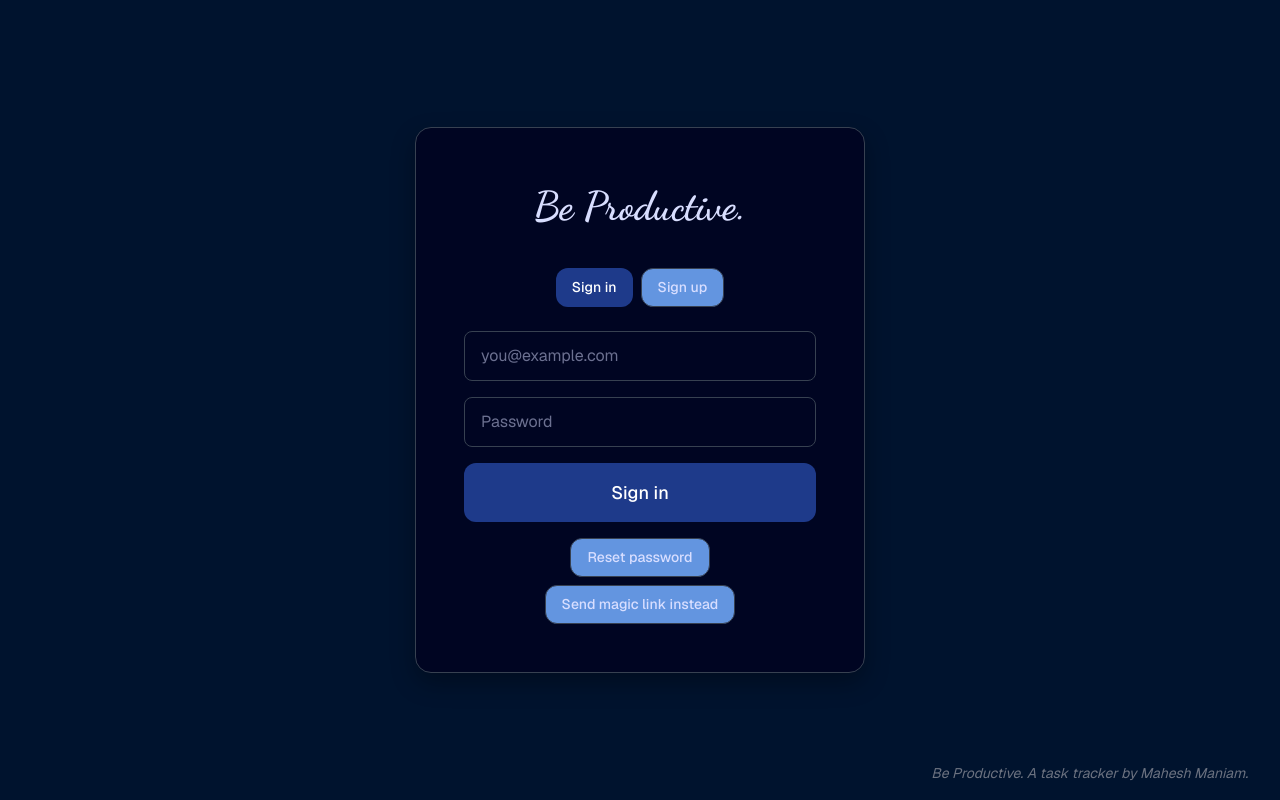
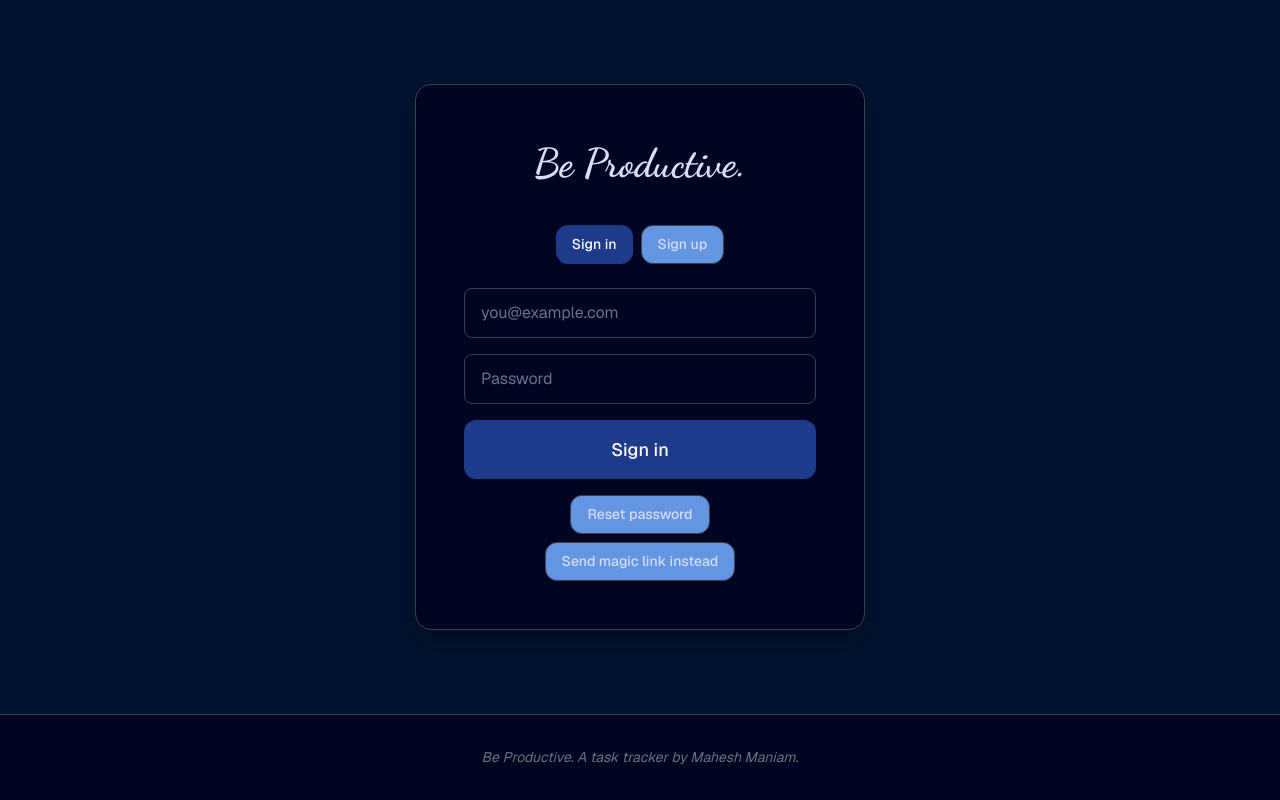
Before and after one commit to maheshwvr/task-tracker, a Next.js app: page / in a window 1280 px wide. Built offline with nearby package versions, Linux system fonts and the light colour scheme; no server answers.

Commit message:
feat: sticky header and proper footer

```diff
--- a/src/app/globals.css
+++ b/src/app/globals.css
@@ -31,20 +31,21 @@ body {
   width: 100%;
   padding: 0;
   position: relative;
+  display: flex;
+  flex-direction: column;
 }
 
 .content-wrapper {
   width: 100%;
   background: var(--page-background);
   padding: 2rem;
-  min-height: 100vh;
 }
 
 .centered-auth {
   display: flex;
   align-items: center;
   justify-content: center;
-  min-height: 100vh;
+  flex: 1;
   padding: 2rem;
 }
 
@@ -257,18 +258,27 @@ body {
   100% { transform: scale(1); }
 }
 
+/* Header styles */
+.sticky-header {
+  position: sticky;
+  top: 0;
+  z-index: 1000;
+  background: var(--secondary);
+  border-bottom: 1px solid var(--border);
+  box-shadow: 0 2px 4px rgba(0, 0, 0, 0.1);
+}
+
 /* Footer styles */
 .page-footer {
-  position: fixed;
-  bottom: 0;
-  right: 0;
-  padding: 1rem 2rem;
-  z-index: 1000;
+  background: var(--background);
+  border-top: 1px solid var(--border);
+  margin-top: auto;
+  padding: 2rem;
+  text-align: center;
 }
 
 .footer-content {
   color: var(--muted);
   font-size: 0.875rem;
   font-style: italic;
-  text-align: right;
 }
--- a/src/components/AuthGate.tsx
+++ b/src/components/AuthGate.tsx
@@ -72,7 +72,7 @@ export default function AuthGate({ children }: Props) {
   if (!isAuthed) {
     return (
       <div className="app-container">
-        <div className="content-wrapper centered-auth">
+        <main className="content-wrapper centered-auth">
           <div className="auth-form-container">
             <h1 className="heading-primary">Be Productive.</h1>
 
@@ -157,7 +157,7 @@ export default function AuthGate({ children }: Props) {
             </div>
           )}
           </div>
-        </div>
+        </main>
 
         {/* Footer */}
         <footer className="page-footer">
@@ -170,14 +170,12 @@ export default function AuthGate({ children }: Props) {
   }
 
   return (
-    <div>
-      <header style={{
+    <div className="app-container">
+      <header className="sticky-header" style={{
         display:'flex',
         justifyContent:'space-between',
         alignItems: 'center',
-        padding:'1rem 2rem',
-        backgroundColor: 'var(--secondary)',
-        borderBottom: '1px solid var(--border)'
+        padding:'1rem 2rem'
       }}>
         <h2 className="heading-secondary" style={{
           margin: 0,
@@ -191,7 +189,10 @@ export default function AuthGate({ children }: Props) {
           size="small"
         />
       </header>
-      {children}
+
+      <main style={{ flex: 1 }}>
+        {children}
+      </main>
 
       {/* Footer */}
       <footer className="page-footer">
--- a/src/components/TaskApp.tsx
+++ b/src/components/TaskApp.tsx
@@ -169,7 +169,6 @@ export default function TaskApp() {
 
 
   return (
-    <div className="app-container">
     <div className="content-wrapper">
       <form
         onSubmit={(e) => {
@@ -273,6 +272,5 @@ export default function TaskApp() {
           </div>
         )}
     </div>
-    </div>
   );
 }
```
Lines whose indentation alone changed are shown as unchanged.
